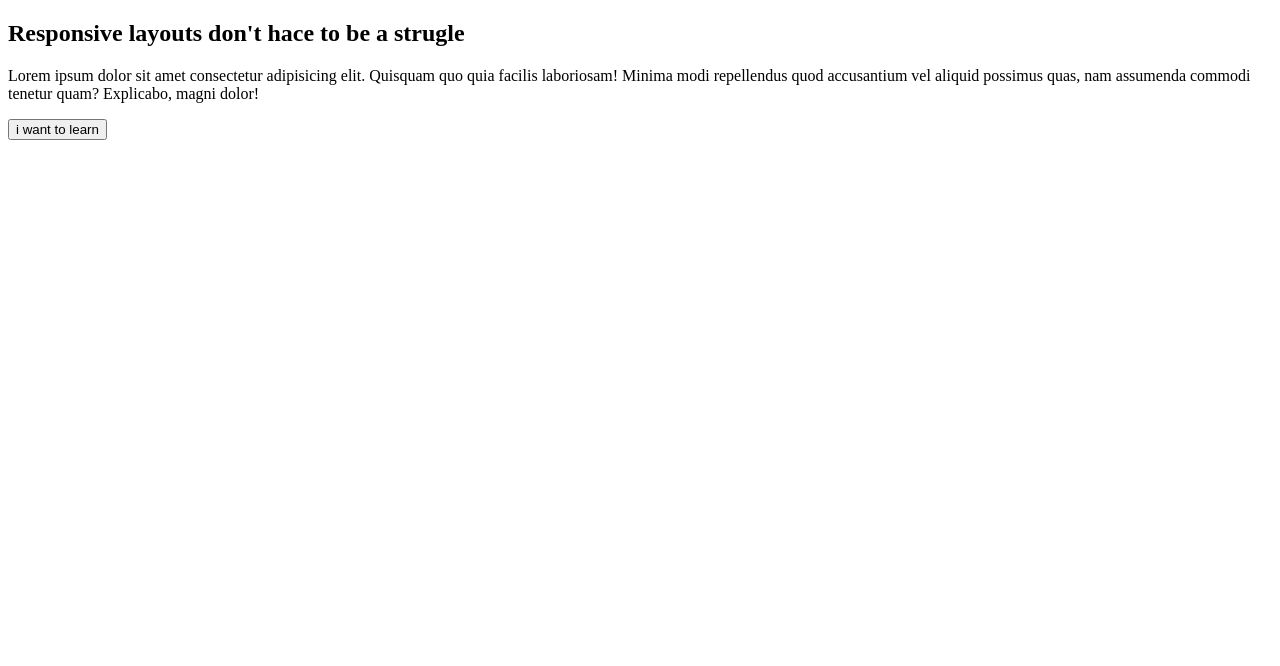
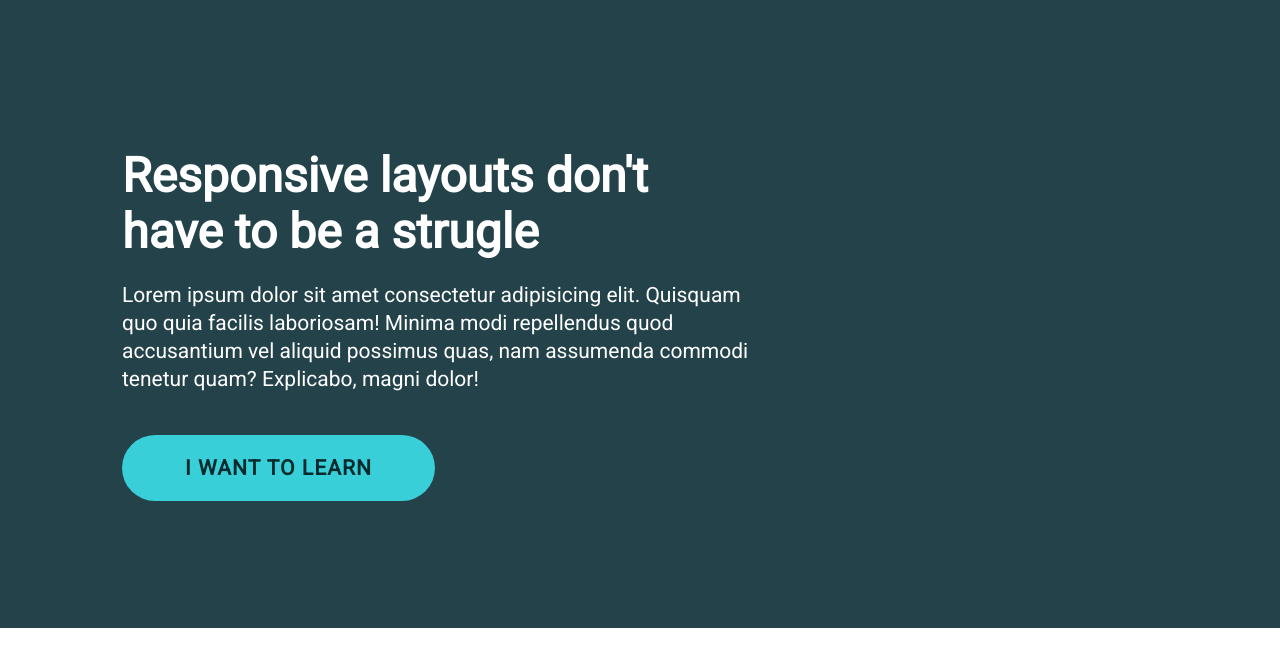
Before and after one commit to dargap3/KPResponsiveLayouts, a plain HTML site: page index.html in a window 1280 px wide. Drawn offline with Linux system fonts and the light colour scheme.

Commit message:
adding styles to challenge 1 and correcting some ortograpich mistakes

```diff
--- a/index.html
+++ b/index.html
@@ -5,14 +5,18 @@
     <meta charset="UTF-8" />
     <meta name="viewport" content="width=device-width, initial-scale=1.0" />
     <title>Conquering Responsive Layouts by Kevin Powell</title>
+    <link href="styles/styles.css" rel="stylesheet" type="text/css">
+    <link href="https://fonts.googleapis.com/css2?family=Roboto&display=swap" rel="stylesheet">
 </head>
 
 <body>
-    <section>
-        <h1>Responsive layouts don't hace to be a strugle</h1>
-        <p>Lorem ipsum dolor sit amet consectetur adipisicing elit. Quisquam quo quia facilis laboriosam! Minima modi repellendus quod accusantium vel aliquid possimus quas, nam assumenda commodi tenetur quam? Explicabo, magni dolor!
-        </p>
-        <button>i want to learn</button>
+    <section class="head">
+        <div class="head--container">
+            <h1 class="head--title">Responsive layouts don't have to be a strugle</h1>
+            <p class="head--text">Lorem ipsum dolor sit amet consectetur adipisicing elit. Quisquam quo quia facilis laboriosam! Minima modi repellendus quod accusantium vel aliquid possimus quas, nam assumenda commodi tenetur quam? Explicabo, magni dolor!
+            </p>
+            <a class="head--btn">i want to learn</a>
+        </div>
     </section>
 </body>
 
--- /dev/null
+++ b/styles/styles.css
@@ -0,0 +1,39 @@
+* {
+    box-sizing: border-box;
+    margin: 0;
+}
+
+.head {
+    background-color: #23424A;
+}
+
+.head--container {
+    padding: 9.25em 0 9.25em 7.625em;
+    max-width: 750px;
+    color: #fff;
+    font-family: 'Roboto', sans-serif;
+}
+
+.head--title {
+    font-size: 3rem;
+    font-weight: 900;
+    line-height: 56px;
+}
+
+.head--text {
+    font-size: 1.3125rem;
+    line-height: 28px;
+    padding: 1em 0;
+    margin-bottom: 2em;
+}
+
+.head--btn {
+    background-color: #38CFD9;
+    border-radius: 50px;
+    font-weight: bold;
+    font-size: 1.3125rem;
+    padding: 1em 3em;
+    text-transform: uppercase;
+    color: #072A2D;
+    letter-spacing: 0.05em;
+}
```
